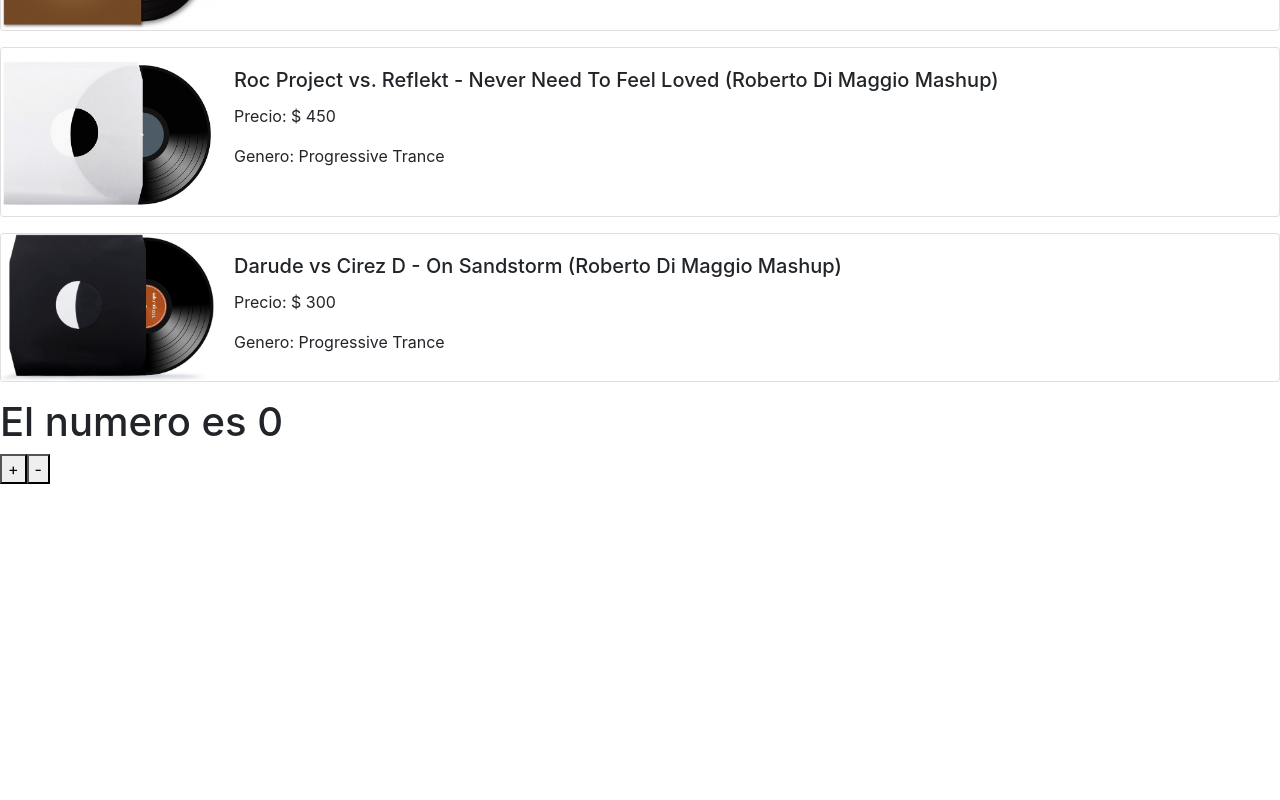
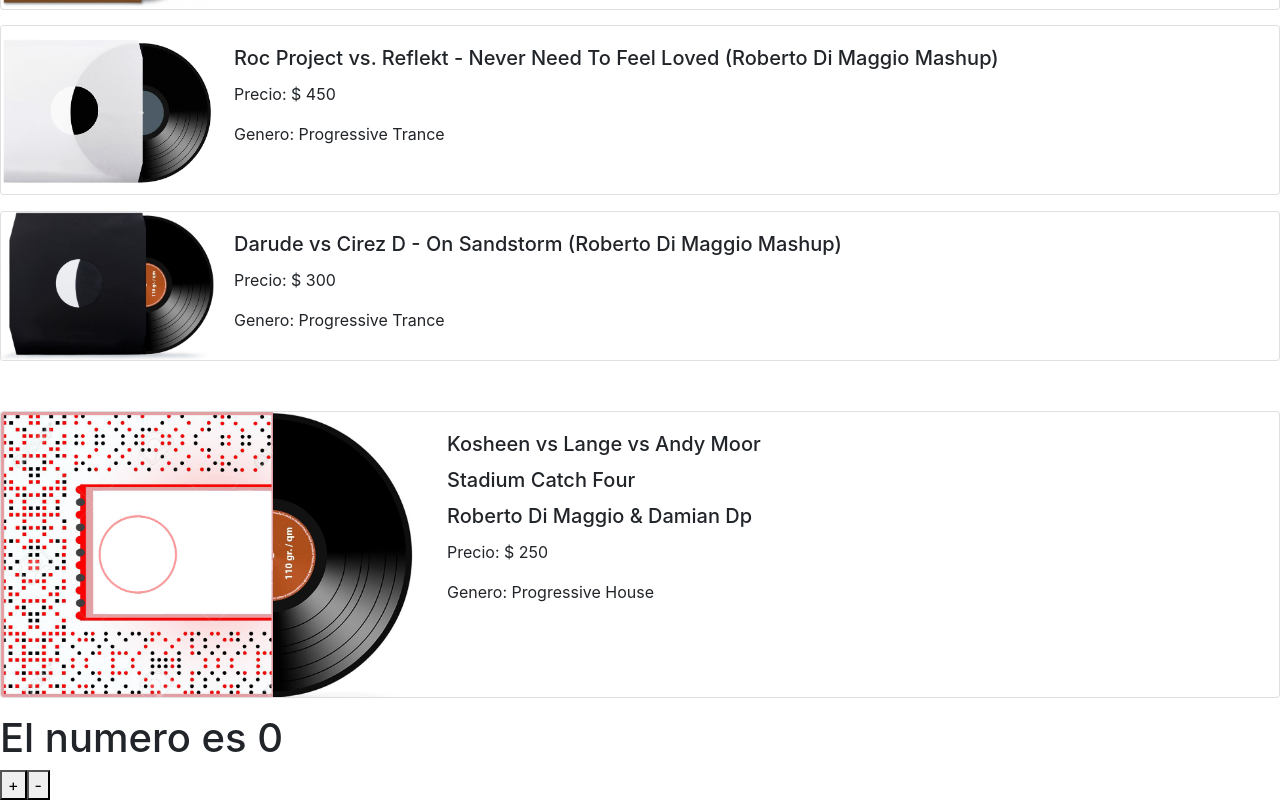
Before and after one commit to RDM81/ReactJS, a React (Create React App) app: page / in a window 1280 px wide. Shown: the part 537-1337 px from the top of the page. Before the commit the page ends 1021 px from the top, so only its background shows below. Built offline with nearby package versions, Linux system fonts and the light colour scheme.

Commit message:
desafio del ItemDetailsContainer

```diff
--- a/src/App.jsx
+++ b/src/App.jsx
@@ -1,6 +1,8 @@
 import { Fragment } from 'react';
 import Header from './components/Header/Header.jsx';
 import ItemCount from './components/ItemCount/ItemCount.jsx';
+
+
 import ItemListContainer from './components/ItemListContainer/ItemListContainer.jsx';
 
 
@@ -13,6 +15,7 @@
     <ItemListContainer greetings= 'Bienvenidos a Vinyl Shop' />
     <ItemCount stock="10" />
 
+
     </Fragment>
   );
 }
--- a/src/components/ItemListContainer/Item/items.jsx
+++ b/src/components/ItemListContainer/Item/items.jsx
@@ -1,11 +1,13 @@
 export const products = [
     {
         id: 1,
-        nombre: 'Kosheen vs Lange vs Andy Moor - Stadium Catch Four (Roberto Di Maggio & Dp Mashup)',
+        autor: 'Kosheen vs Lange vs Andy Moor',
+        nombre: 'Stadium Catch Four',
+        remixer: 'Roberto Di Maggio & Damian Dp',
         precio: 250,
         stock: 10,
+        img: 'img/vinilo3.jpg',
         genero: 'Progressive House',
-        img: 'img/vinilo3.jpg',
     },
 
     {
--- /dev/null
+++ b/src/components/ItemListContainer/ItemDetails/ItemDetails.jsx
@@ -0,0 +1,30 @@
+import React from 'react';
+
+const ItemDetails = ({ item }) => {
+    console.log(item);
+    return (
+        <>
+            <div data-aos="zoom-in" className="card mb-3">
+                    <div className="row no-gutters">
+                    <div className="col-md-4">
+                        <img src={item.img} className="card-img" alt="..." />
+                    </div>
+                    <div className="col-md-8">
+                        <div className="card-body">
+                        <h5 className="card-title">{item.autor}</h5>
+                        <h5 className="card-title">{item.nombre}</h5>
+                        <h5 className="card-title">{item.remixer}</h5>
+                        <p className="card-text">Precio: $ {item.precio}</p>
+                        <p className="card-text">Genero: {item.genero}</p>
+
+
+                        </div>
+
+                    </div>
+                    </div>
+                </div>
+        </>
+    );
+};
+
+export default ItemDetails;
--- /dev/null
+++ b/src/components/ItemListContainer/ItemDetailsContainer/ItemDetailsContainer.jsx
@@ -0,0 +1,37 @@
+import React, { useState, useEffect } from 'react';
+import { Fragment } from 'react';
+import ItemDetails from '../ItemDetails/ItemDetails.jsx';
+import  { products } from '../Item/items.jsx';
+
+const ItemDetailsContainer = ({greetings}) => {
+
+    const [vinyl, setVinyl] = useState([]);
+
+    useEffect(() => {
+        const getItem = new Promise((resolve, reject) => {
+            setTimeout(() => {
+                resolve(products[0]);
+            }, 2000);
+        });
+        getItem
+            .then((res) => {
+                setVinyl(res);
+                console.log(res);
+            })
+            .catch((error) => {
+                console.log(error);
+            });
+    }, []);
+
+
+    return(
+        <Fragment>
+        <h1 className="Titulo_color">{greetings}</h1>
+        <ItemDetails item = {vinyl} />
+
+        </Fragment>
+
+    )
+}
+
+export default ItemDetailsContainer;
--- a/src/components/ItemListContainer/ItemListContainer.jsx
+++ b/src/components/ItemListContainer/ItemListContainer.jsx
@@ -4,6 +4,8 @@
 import '../ItemListContainer/ItemListContainer.css';
 import ItemList from './Item/itemList.jsx';
 import  { products } from './Item/items.jsx';
+import ItemDetailsContainer from './ItemDetailsContainer/ItemDetailsContainer';
+
 
 const ItemListContainer = ({greetings}) => {
     const [items, setItems] = useState([]);
@@ -29,7 +31,7 @@
         <Fragment>
         <h1 className="Titulo_color">{greetings}</h1>
         <ItemList items={items} />
-
+        <ItemDetailsContainer />
         </Fragment>
 
     )
```
